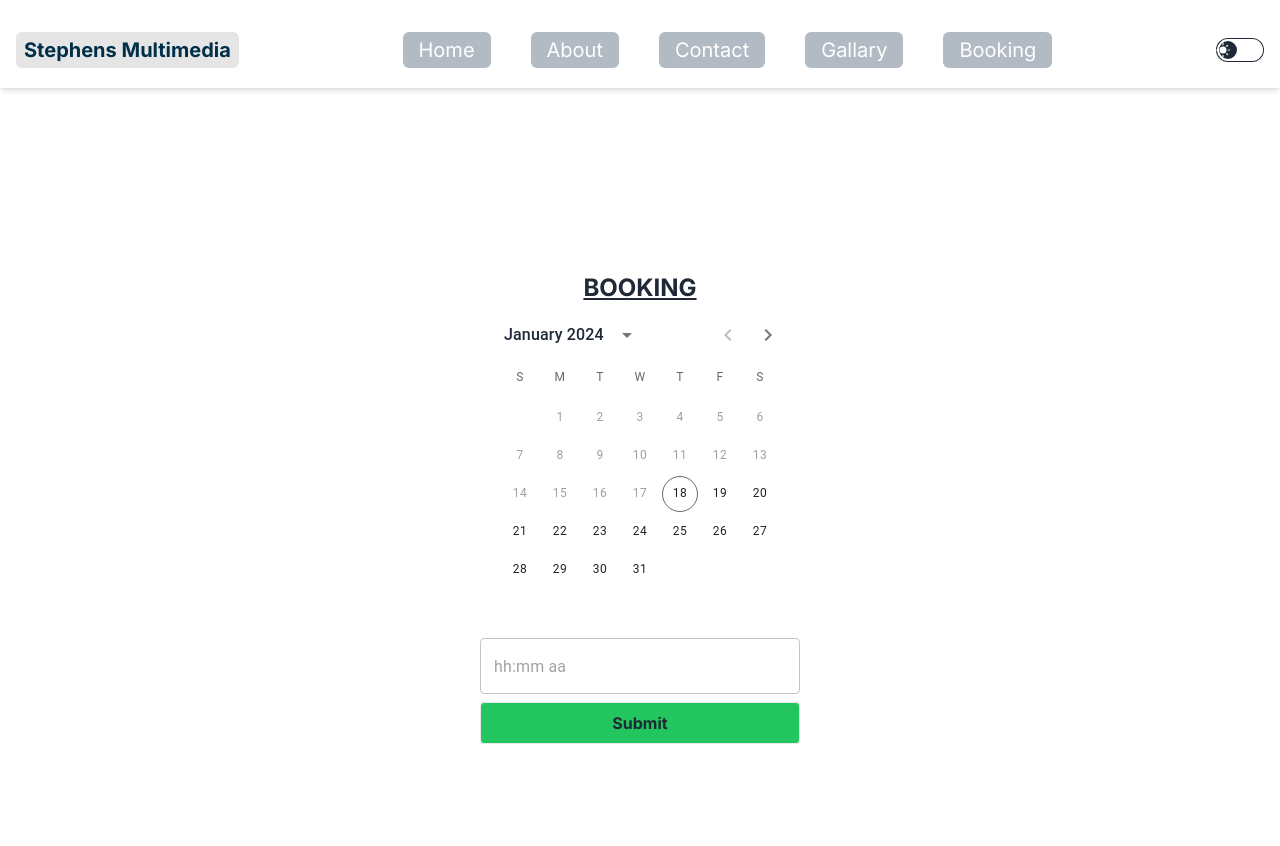
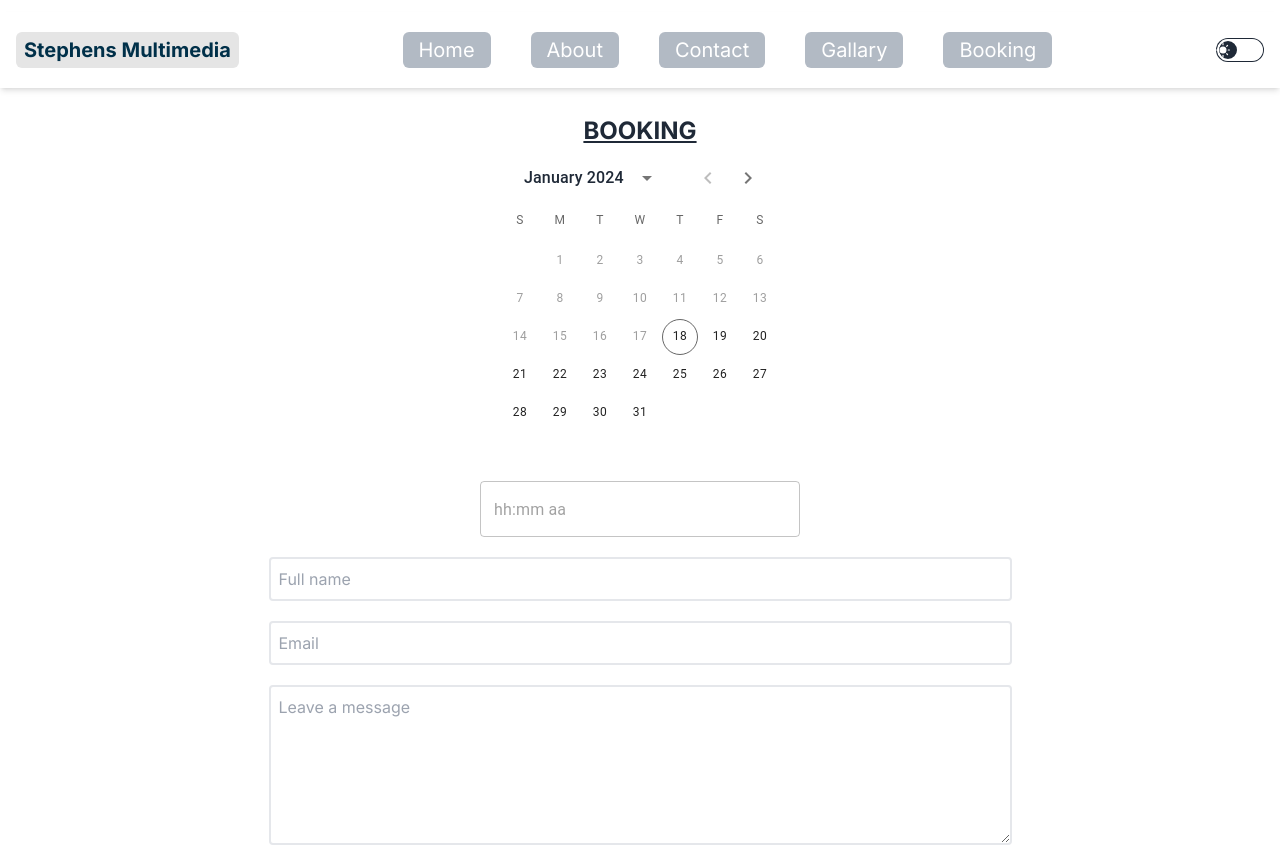
Before and after one commit to owusuvictorjnr/stephen-multimedia, a Next.js app: page /booking in a window 1280 px wide. Shown: the top 846 px of the page. Built offline with nearby package versions, Linux system fonts and the light colour scheme.

Commit message:
username

```diff
--- a/app/(root)/booking/page.jsx
+++ b/app/(root)/booking/page.jsx
@@ -1,12 +1,23 @@
 'use client'
 import React, { useEffect, useState } from 'react'
 import { DateCalendar, TimePicker } from '@mui/x-date-pickers'
+import { useForm } from 'react-hook-form'
 import dayjs from 'dayjs'
 
 export default function Booking() {
   const [selectedDate, setSelectedDate] = useState(null)
   const [selectedTime, setSelectedTime] = useState(null)
+
+  const [name, setName] = useState(null)
+
   const [mounted, setMounted] = useState(false)
+
+  const {
+    register,
+    handleSubmit,
+    // watch,
+    formState: { errors },
+  } = useForm()
 
   useEffect(() => {
     setMounted(true)
@@ -24,6 +35,7 @@ export default function Booking() {
         body: JSON.stringify({
           date: dayjs(setSelectedDate).format('YYYY-MM-DD'),
           time: dayjs(setSelectedTime).format('h:mm A'),
+          name: setName,
         }),
       })
       const data = await response.json()
@@ -46,16 +58,58 @@ export default function Booking() {
               disablePast
               value={selectedDate}
               onChange={(newDate) => setSelectedDate(newDate)}
+              className="font-bold tracking-widest text-center px-5"
             />
           </div>
+          <div className="px-5">
             <TimePicker
               views={['hours', 'minutes']}
               value={selectedTime}
               onChange={(newTime) => setSelectedTime(newTime)}
-            className="font-bold tracking-widest text-center"
+              className=" w-full md:w-[20rem] px-5"
             />
           </div>
+        </div>
 
+        <div className="px-5">
+          <form onClick={handleBooking}>
+            <input
+              type="text"
+              value={name}
+              onChange={handleBooking}
+              placeholder="Full name"
+              className=" border-2 rounded py-2 px-2 w-full mt-5"
+              {...register('name', {
+                required: true,
+                message: 'This field is required',
+              })}
+            />
+
+            <input
+              type="text"
+              value={name}
+              onChange={handleBooking}
+              placeholder="Email"
+              className=" border-2 rounded py-2 px-2 w-full mt-5"
+              {...register('email', {
+                required: true,
+                message: 'This field is required',
+                validated: (v) => /.+@.+\..+/.test(v),
+              })}
+            />
+
+            <textarea
+              type="text"
+              value={name}
+              onChange={handleBooking}
+              placeholder="Leave a message"
+              className=" border-2 rounded py-2 px-2 w-full mt-5 h-[10rem]"
+              {...register('name', {
+                // required: true,
+                // message: 'This field is required',
+              })}
+            />
+          </form>
           <button
             onClick={handleBooking}
             className="py-2 px-4 capitalize border w-full bg-green-500 rounded mt-2 font-bold"
@@ -64,5 +118,6 @@ export default function Booking() {
           </button>
         </div>
       </div>
+    </div>
   )
 }
```
Lines whose indentation alone changed are shown as unchanged.
